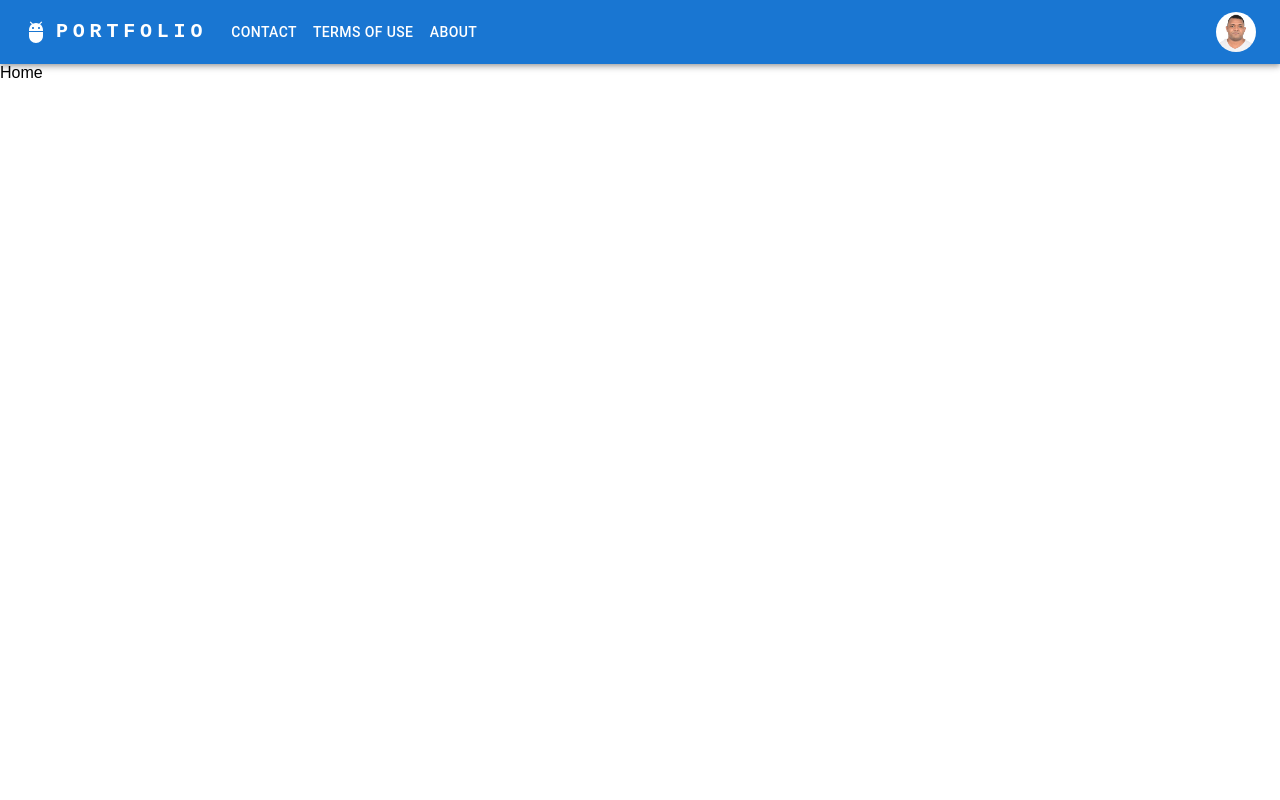
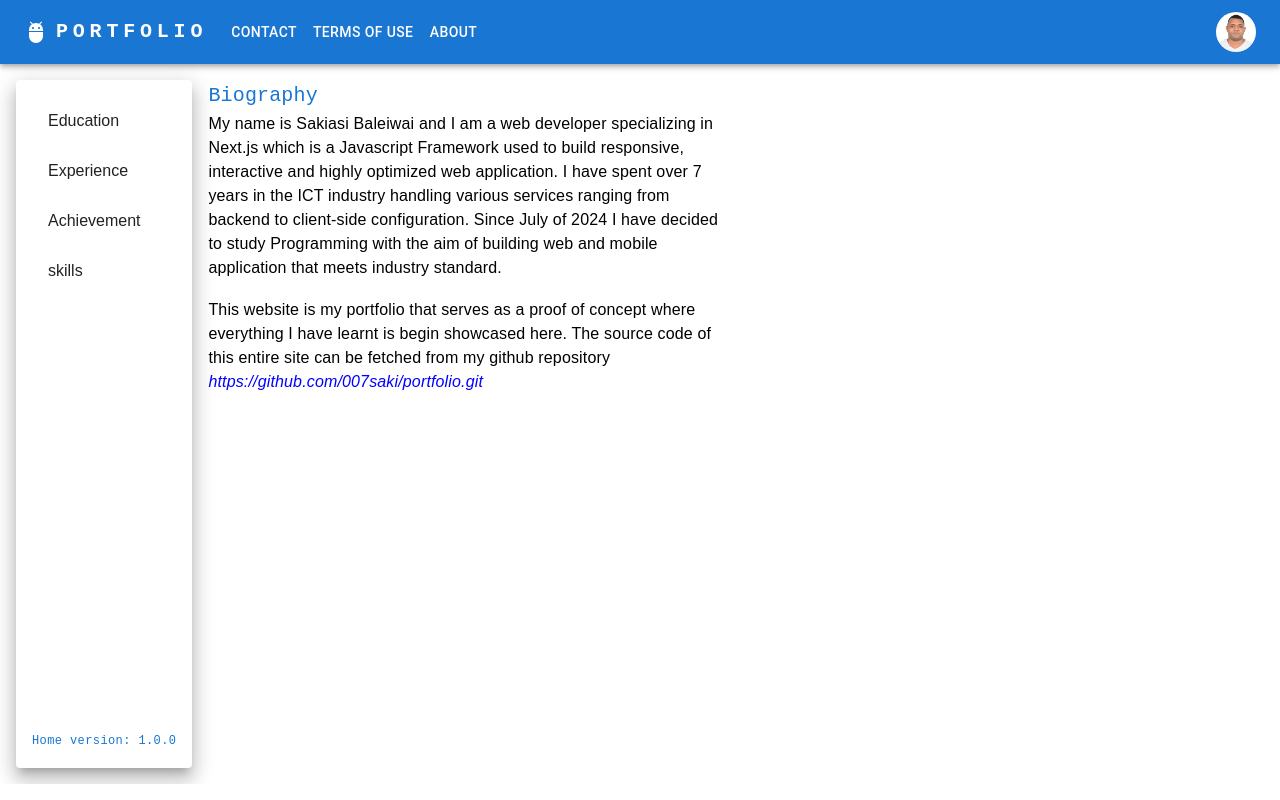
Before and after one commit to 007saki/profile, a Next.js app: page / in a window 1280 px wide. Built offline with nearby package versions, Linux system fonts and the light colour scheme.

Commit message:
creating home, adding menu, bio

```diff
--- a/app/page.tsx
+++ b/app/page.tsx
@@ -1,9 +1,75 @@
+import { Box, Grid2, List, ListItem, Paper, Typography } from '@mui/material'
+import Link from 'next/link'
 import React from 'react'
 
 const Home = () => {
+
+  //Define Home Object
+  const HomeApp = {
+    name: 'Home',
+    version: '1.0.0',
+
+    Biography: function(){
+      return(
+        <Grid2>
+          <Typography variant="h6" color="primary" fontFamily={'monospace'}>Biography</Typography>
+          <Typography variant="body1"  fontFamily={'sans-serif'}>
+            My name is Sakiasi Baleiwai and I am a web developer specializing in Next.js which is a Javascript Framework
+            used to build responsive, interactive and highly optimized web application. I have spent over 7 years in the ICT industry handling various services ranging from backend to
+            client-side configuration. Since July of 2024 I have decided to study Programming with the aim of building web and mobile application that meets industry standard.
+          </Typography> <br />
+          <Typography variant="body1"  fontFamily={'sans-serif'}>
+            This website is my portfolio that serves as a proof of concept where everything I have learnt is begin showcased here. The source code of this entire site can be fetched from
+            my github repository {<Link style={{color:'blue', fontStyle:'italic'}} target='_blank' rel='noopener noreferrer'  href={'https://github.com/007saki/portfolio.git'}>https://github.com/007saki/portfolio.git</Link>}
+          </Typography>
+        </Grid2>
+      )},
+
+    //Home Menu
+    menu: {
+      main: ['Education', 'Experience', 'Achievement', 'skills', ]
+    },
+
+    getMenu: function(){
+      return (
+        <Grid2>
+          {this.menu.main.map((menus,index) =>
+            <List key={index}>
+              <ListItem sx={{cursor:'pointer','&:hover': {
+                backgroundColor: 'rgba(0, 0, 0, 0.08)', // Light gray background on hover
+                transform: 'scale(1.05)', // Slightly scale up the item on hover (optional)
+                borderRadius:5,
+                },}}>
+                {menus}
+                </ListItem>
+            </List>
+          )}
+        </Grid2>
+      )
+    }
+  }
+
   return (
-    <div>Home</div>
+    <Grid2 container display={'flex'} p={1} height={'100%'}>
+      <Grid2 container gap={2} p={1} display={{md:'flex', sm:'none', xs:'none'}}>
+        <Grid2 display={'flex'} flexDirection={'column'} size={{md:'auto'}} p={2} component={Paper} elevation={12}>
+          <Box flexGrow={1} display={'flex'} flexDirection={'column'}>
+            {HomeApp.getMenu()}
+          </Box>
+          <Box>
+            <Typography  variant="caption" color="primary" fontFamily={'monospace'}>{` ${HomeApp.name} version: ${HomeApp.version} `}</Typography> <br />
+          </Box>
+        </Grid2>
+        <Grid2 size={{md:'grow'}}>
+          {HomeApp.Biography()}
+        </Grid2>
+        <Grid2 size={{md:'grow'}}>
+
+        </Grid2>
+      </Grid2>
+    </Grid2>
   )
+
 }
 
 export default Home
```
